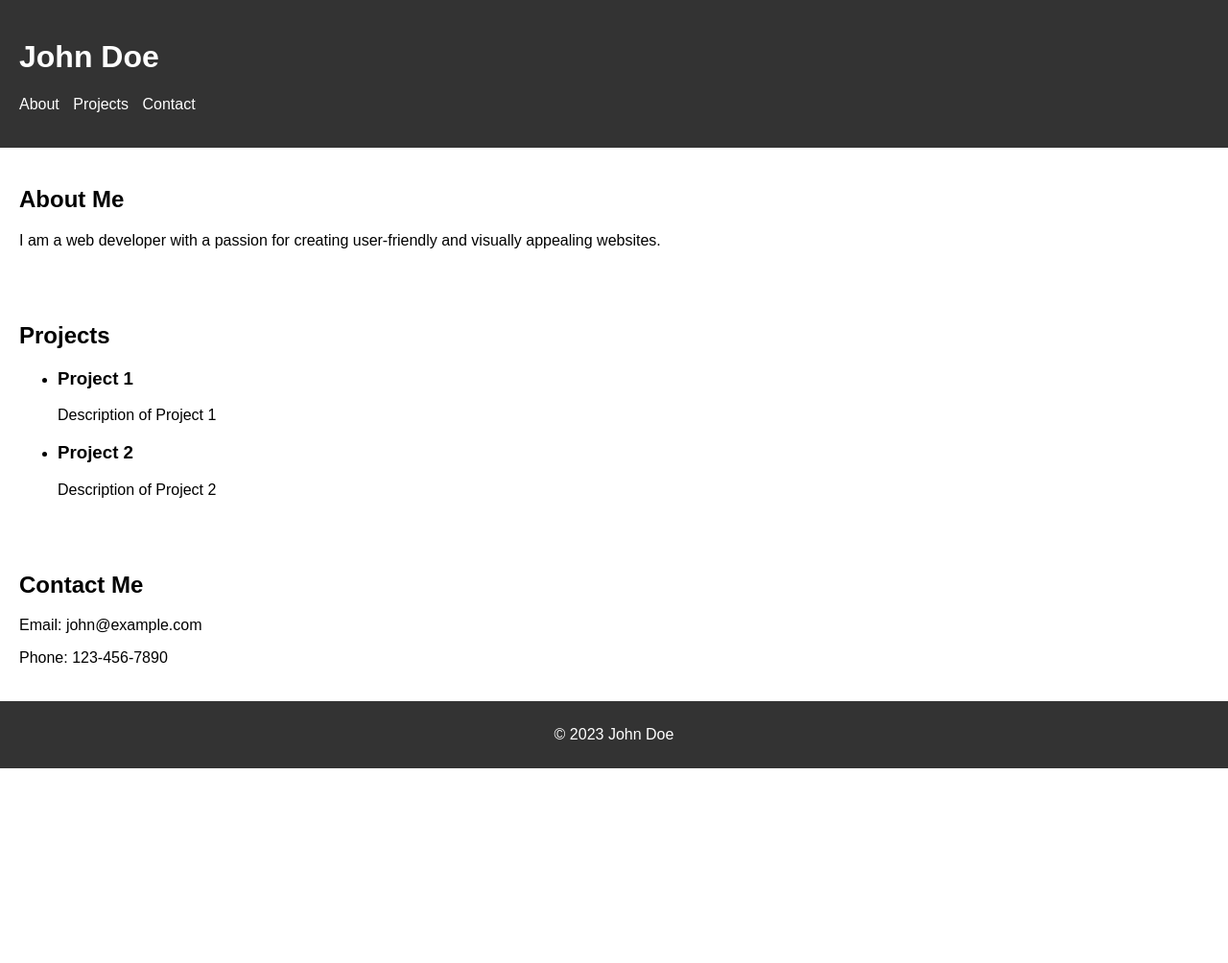
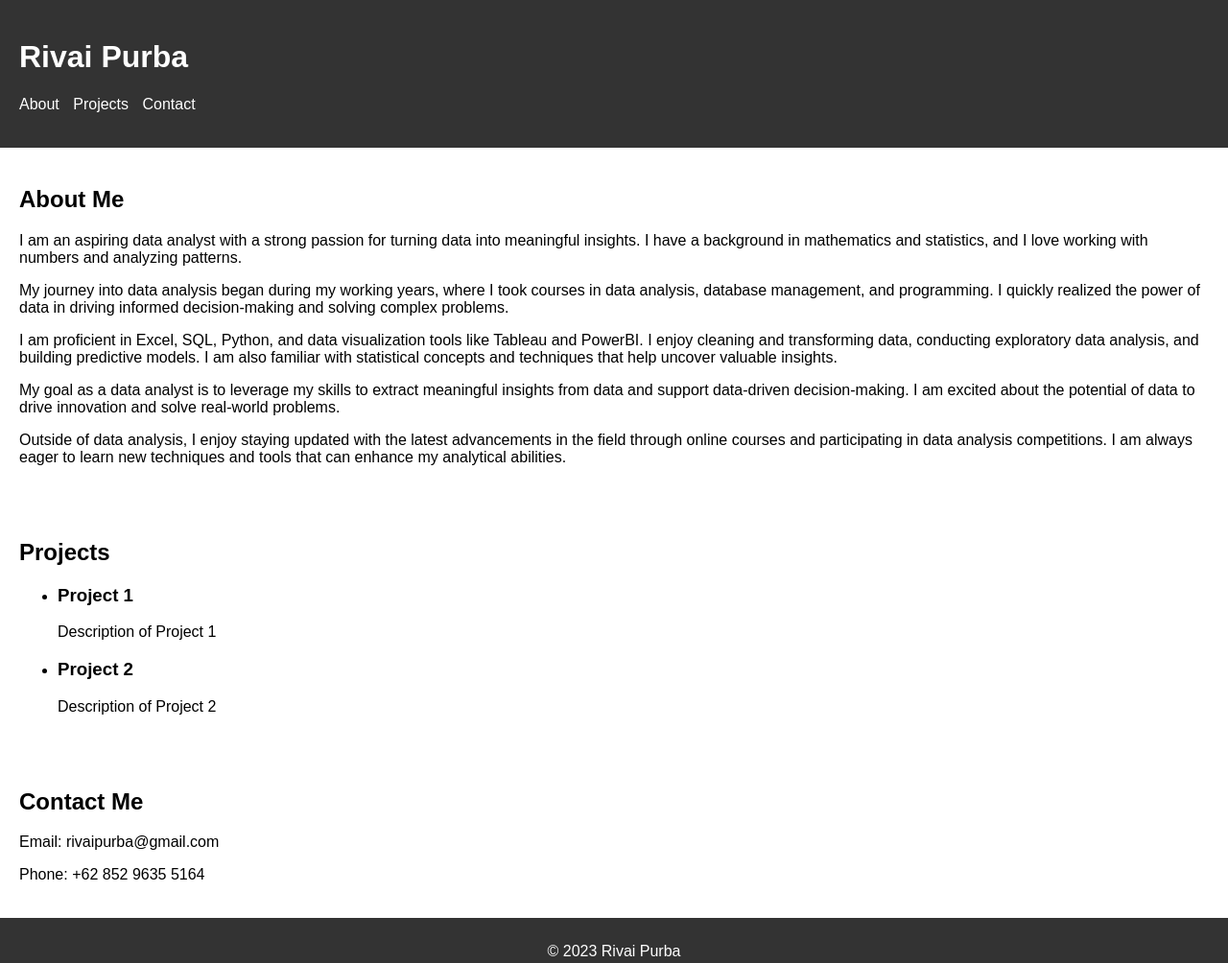
Before and after one commit to rivaipurba/rivaipurba.github.io, a plain HTML site: page index.html in a window 1280 px wide. Shown: the whole page at 96% size. Before the commit the page ends 801 px from the top, so only its background shows below. Drawn offline with Linux system fonts and the light colour scheme.

Commit message:
update about me

```diff
--- a/index.html
+++ b/index.html
@@ -1,12 +1,12 @@
 <!DOCTYPE html>
 <html>
 <head>
-  <title>My Portfolio</title>
+  <title>Data Analyst Portfolio</title>
   <link rel="stylesheet" type="text/css" href="styles.css">
 </head>
 <body>
   <header>
-    <h1>John Doe</h1>
+    <h1>Rivai Purba</h1>
     <nav>
       <ul>
         <li><a href="#about">About</a></li>
@@ -18,7 +18,11 @@
 
   <section id="about">
     <h2>About Me</h2>
-    <p>I am a web developer with a passion for creating user-friendly and visually appealing websites.</p>
+    <p>I am an aspiring data analyst with a strong passion for turning data into meaningful insights. I have a background in mathematics and statistics, and I love working with numbers and analyzing patterns.</p>
+    <p>My journey into data analysis began during my working years, where I took courses in data analysis, database management, and programming. I quickly realized the power of data in driving informed decision-making and solving complex problems.</p>
+    <p>I am proficient in Excel, SQL, Python, and data visualization tools like Tableau and PowerBI. I enjoy cleaning and transforming data, conducting exploratory data analysis, and building predictive models. I am also familiar with statistical concepts and techniques that help uncover valuable insights.</p>
+    <p>My goal as a data analyst is to leverage my skills to extract meaningful insights from data and support data-driven decision-making. I am excited about the potential of data to drive innovation and solve real-world problems.</p>
+    <p>Outside of data analysis, I enjoy staying updated with the latest advancements in the field through online courses and participating in data analysis competitions. I am always eager to learn new techniques and tools that can enhance my analytical abilities.</p>
   </section>
 
   <section id="projects">
@@ -37,12 +41,12 @@
 
   <section id="contact">
     <h2>Contact Me</h2>
-    <p>Email: john@example.com</p>
-    <p>Phone: 123-456-7890</p>
+    <p>Email: rivaipurba@gmail.com</p>
+    <p>Phone: +62 852 9635 5164</p>
   </section>
 
   <footer>
-    <p>&copy; 2023 John Doe</p>
+    <p>&copy; 2023 Rivai Purba</p>
   </footer>
 </body>
 </html>
```
